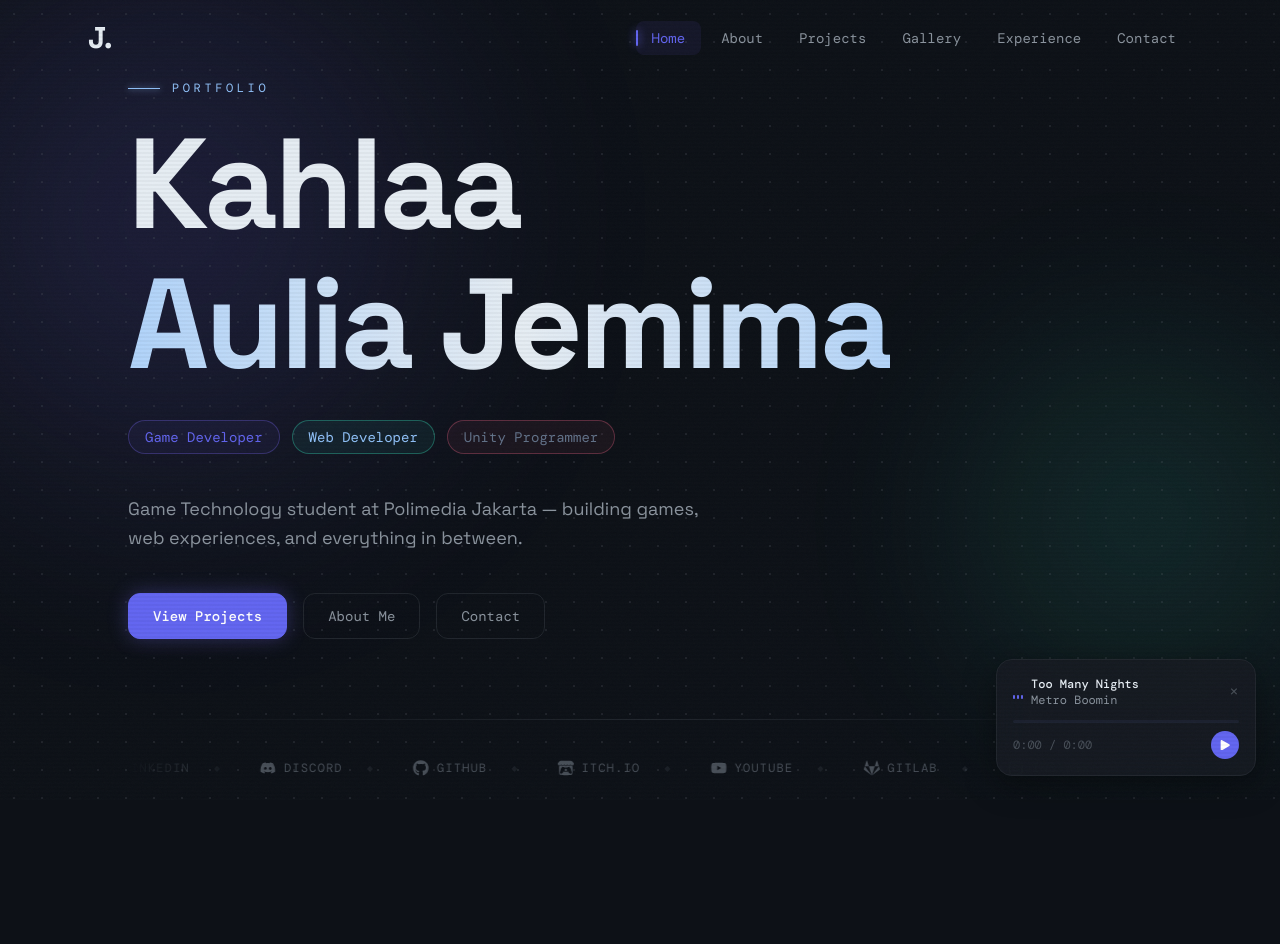
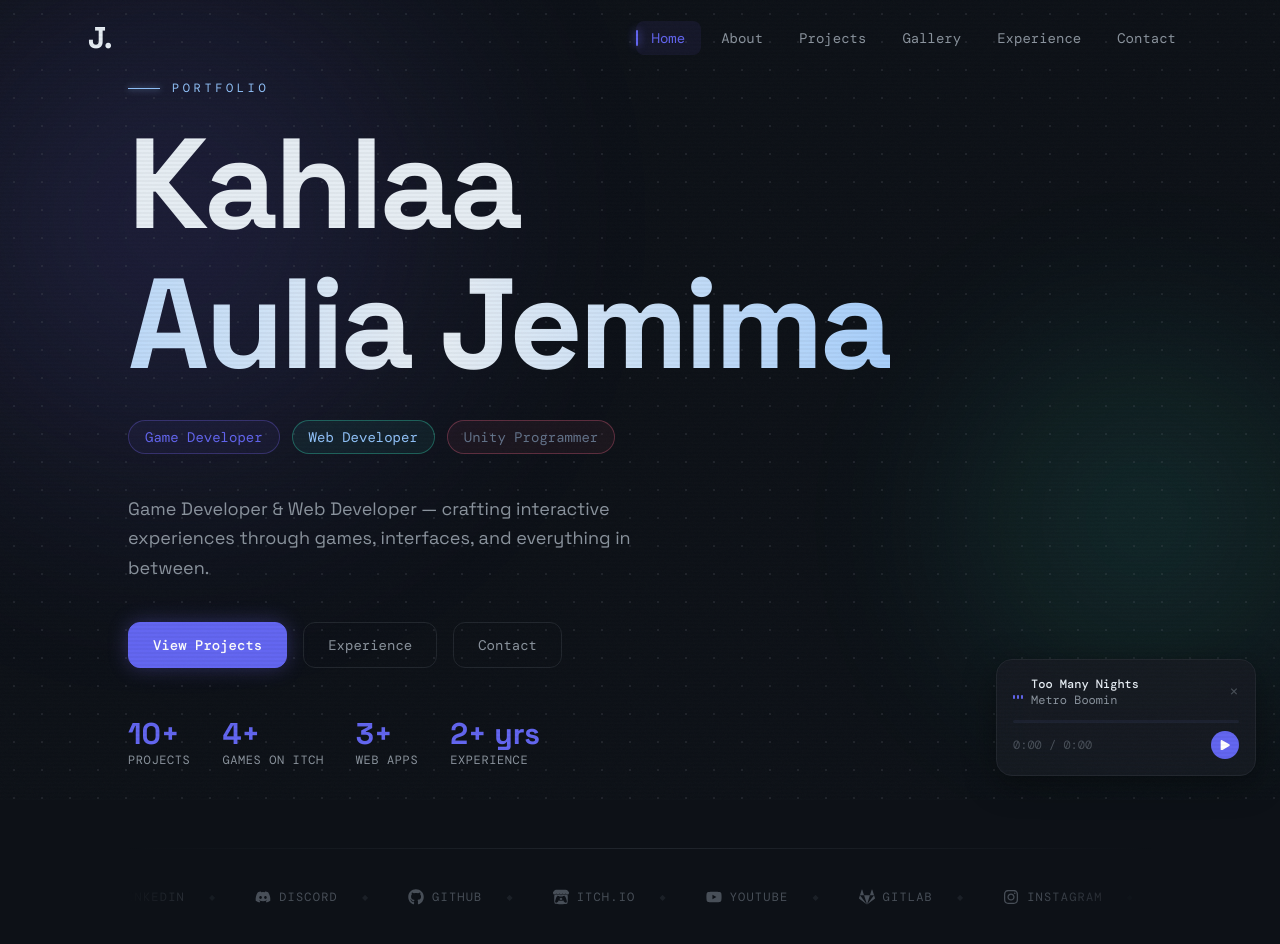
Before and after one commit to Jemsdiggory/my-portfolio, a Next.js app: page / in a window 1280 px wide. Shown: the top 944 px of the page. Before the commit the page ends 840 px from the top, so only its background shows below. Built offline with nearby package versions, Linux system fonts and the light colour scheme; a web font is replaced by a local one.

Commit message:
feat: add stats to home and update about content description

```diff
--- a/app/about/page.js
+++ b/app/about/page.js
@@ -38,8 +38,8 @@ const techStack = [
 
 
 const stats = [
-  { label: "Projects",        value: "8+" },
-  { label: "Games on Itch",   value: "5"  },
+  { label: "Projects",        value: "10+" },
+  { label: "Games on Itch",   value: "4+"  },
   { label: "Web Apps",        value: "3+" },
   { label: "Experience",      value: "2+ years" },
 ]
--- a/app/page.js
+++ b/app/page.js
@@ -12,7 +12,6 @@ export default function Page() {
     <>
       <Navbar />
 
-      {/* Ambient background glows */}
       <div className="fixed inset-0 pointer-events-none -z-10 overflow-hidden">
         <div
           className="absolute rounded-full blur-[120px] opacity-20"
@@ -43,7 +42,6 @@ export default function Page() {
       >
         <div className="max-w-4xl w-full">
 
-          {/* Mono label */}
           <motion.p
             initial={{ opacity: 0, x: -20 }}
             animate={{ opacity: 1, x: 0 }}
@@ -58,7 +56,6 @@ export default function Page() {
             Portfolio
           </motion.p>
 
-          {/* Main heading */}
           <motion.h1
             initial={{ opacity: 0, y: 30 }}
             animate={{ opacity: 1, y: 0 }}
@@ -86,7 +83,6 @@ export default function Page() {
             <span className="shimmer-text">Aulia Jemima</span>
           </motion.h1>
 
-          {/* Roles */}
           <motion.div
             initial={{ opacity: 0 }}
             animate={{ opacity: 1 }}
@@ -108,7 +104,6 @@ export default function Page() {
             ))}
           </motion.div>
 
-          {/* Short description */}
           <motion.p
             initial={{ opacity: 0, y: 20 }}
             animate={{ opacity: 1, y: 0 }}
@@ -116,10 +111,9 @@ export default function Page() {
             className="font-display text-base sm:text-lg mb-10 max-w-xl leading-relaxed"
             style={{ color: "var(--text-muted)" }}
           >
-            Game Technology student at Polimedia Jakarta — building games, web experiences, and everything in between.
+            Game Developer & Web Developer — crafting interactive experiences through games, interfaces, and everything in between.
           </motion.p>
 
-          {/* CTAs */}
           <motion.div
             initial={{ opacity: 0, y: 20 }}
             animate={{ opacity: 1, y: 0 }}
@@ -140,14 +134,14 @@ export default function Page() {
             </Link>
 
             <Link
-              href="/about"
+              href="/experience"
               className="btn-glow font-mono text-sm px-6 py-3 rounded-xl border"
               style={{
                 borderColor: "var(--border)",
                 color: "var(--text-muted)",
               }}
             >
-              About Me
+              Experience
             </Link>
 
             <Link
@@ -161,9 +155,33 @@ export default function Page() {
               Contact
             </Link>
           </motion.div>
+
+          {/* Stats */}
+          <motion.div
+            initial={{ opacity: 0, y: 20 }}
+            animate={{ opacity: 1, y: 0 }}
+            transition={{ duration: 0.6, delay: 0.85 }}
+            className="flex flex-wrap gap-8 mt-12"
+          >
+            {[
+              { label: "Projects",      value: "10+" },
+              { label: "Games on Itch", value: "4+"  },
+              { label: "Web Apps",      value: "3+" },
+              { label: "Experience",    value: "2+ yrs" },
+            ].map((s) => (
+              <div key={s.label} className="flex flex-col">
+                <span className="font-display font-extrabold text-3xl" style={{ color: "var(--accent)" }}>
+                  {s.value}
+                </span>
+                <span className="font-mono text-xs uppercase tracking-wider" style={{ color: "var(--text-muted)" }}>
+                  {s.label}
+                </span>
+              </div>
+            ))}
+          </motion.div>
+
         </div>
 
-        {/* Marquee */}
         <motion.div
           initial={{ opacity: 0 }}
           animate={{ opacity: 1 }}
```
